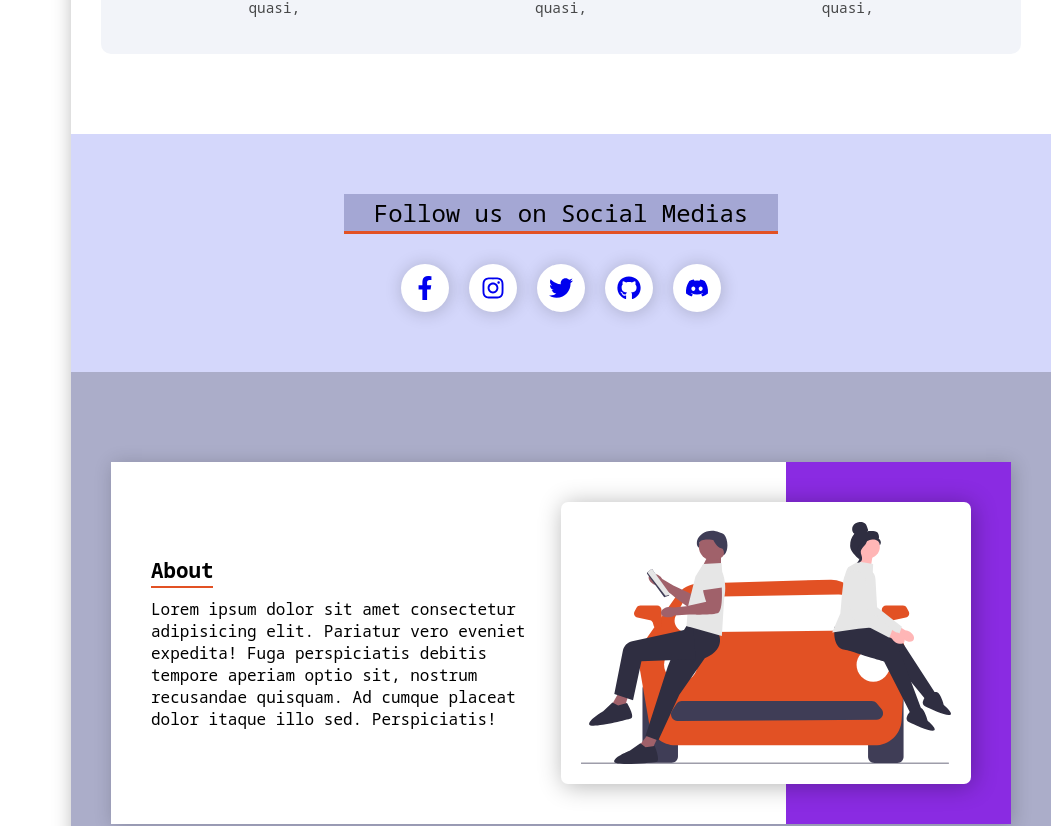
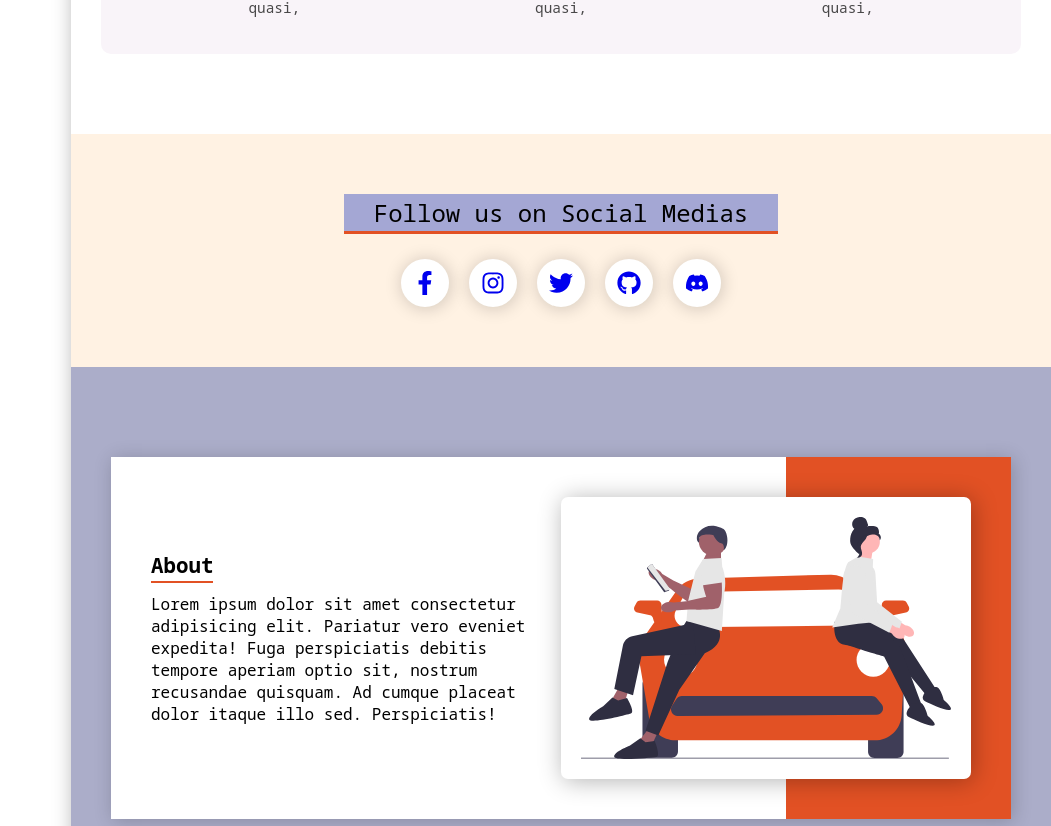
Before and after one commit to cwbclub/CWBClub, a React (Create React App) app: page / in a window 1280 px wide. Shown: the part 1256-2082 px from the top of the page, without its empty margins (229-1280 px from the left). Built offline with nearby package versions, Linux system fonts and the light colour scheme.

Commit message:
changing socials bg

```diff
--- a/src/pages/home/home.style.css
+++ b/src/pages/home/home.style.css
@@ -104,7 +104,7 @@
   max-width: 1000px;
   margin: 40px auto;
   justify-content: space-between;
-  background-color: #f2f4f9;
+  background-color: #f9f4f9;
   border-radius: 10px;
   padding: 20px 30px;
 }
@@ -142,7 +142,8 @@
 
 /* Social Medias */
 .socials {
-  background-color: #d4d7fb;
+  background-color: #fff2e3;
+  /* background-color: #d4d7fb; */
   padding: 60px 30px;
 }
 .socials p {
@@ -153,6 +154,7 @@
   width: fit-content;
   padding: 2px 30px;
   margin: 0 auto;
+  font-weight: 500;
   border-bottom: 3px solid var(--color-cwb);
 }
 
@@ -161,7 +163,7 @@
   justify-content: center;
   align-items: center;
   gap: 20px;
-  margin-top: 30px;
+  margin-top: 25px;
 }
 
 /* About */
@@ -189,7 +191,7 @@
   width: 25%;
   height: 100%;
   position: absolute;
-  background-color: blueviolet;
+  background-color: var(--color-cwb);
   right: 0;
   top: 0;
 }
```
